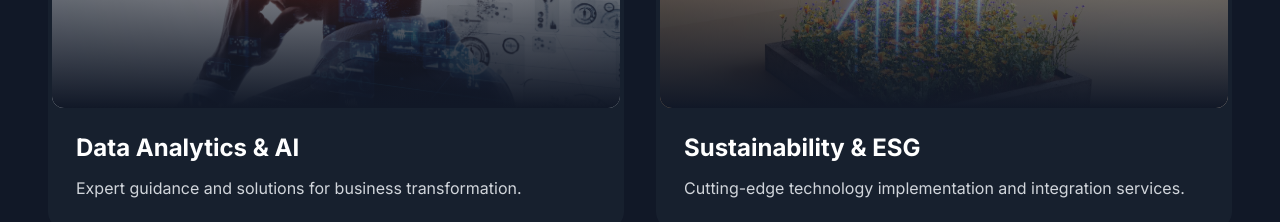
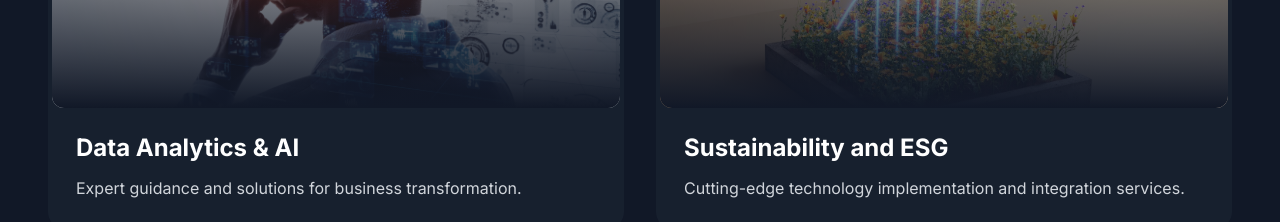
Before and after one commit to algoritt/algoritt-website, a Next.js app: page /services in a window 1280 px wide. Shown: the part 1020-1242 px from the top of the page. Built offline with nearby package versions, Linux system fonts and the light colour scheme.

Commit message:
Updated services

```diff
--- a/src/constants/services.ts
+++ b/src/constants/services.ts
@@ -128,7 +128,7 @@ export const services: Service[] = [
     },
     {
         id: 'sustainability-and-esg',
-        title: 'Sustainability & ESG',
+        title: 'Sustainability and ESG',
         description: 'Cutting-edge technology implementation and integration services.',
         longDescription: 'We deliver innovative technology solutions that help businesses modernize their operations, enhance efficiency, and stay competitive in the digital age.',
         media: {
```
